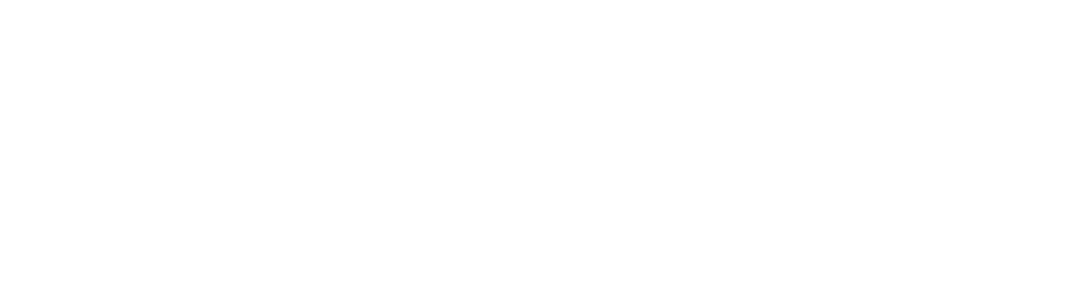
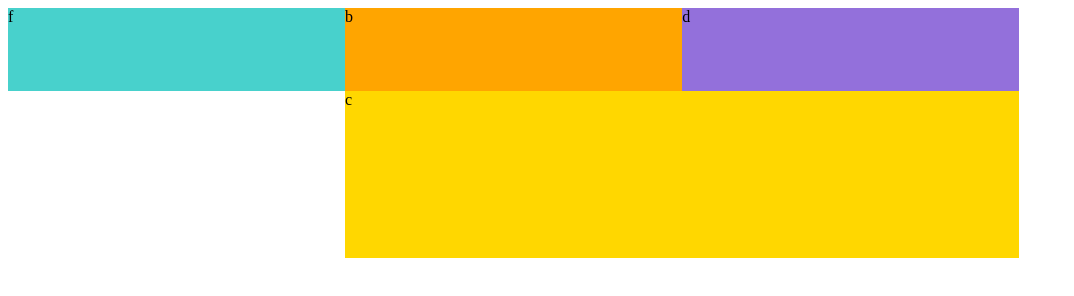
Before and after one commit to Mar838/ejerciciogrupofsd4, a plain HTML site: page html/index.html in a window 1280 px wide. Shown: the whole page, without its empty margins (0-1074 px from the left). Drawn offline with Linux system fonts and the light colour scheme.

Commit message:
prmieros formatos al grid

```diff
--- /dev/null
+++ b/css/style.css
@@ -0,0 +1,44 @@
+.grid{
+    display: grid;
+    grid-template-columns: 1fr 1fr 1fr;
+    grid-template-rows: 1fr 1fr 1fr;
+    width: 80%;
+    height: 250px;
+    grid-template-areas: "a b d"
+    "e c c"
+    "f c c";
+}
+
+.a{
+    grid-area: a;
+    background-color: mediumaquamarine;
+
+}
+
+.b{
+    grid-area: b;
+    background-color: orange;
+
+}
+
+.c{
+    grid-area: c;
+    background-color:gold;
+
+}
+
+.d{
+    grid-area: d;
+    background-color: mediumpurple;
+
+}
+.e{
+    grid-area: a;
+    background-color: mediumvioletred;
+
+}
+.f{
+    grid-area: a;
+    background-color: mediumturquoise;
+
+}
--- a/html/index.html
+++ b/html/index.html
@@ -5,8 +5,19 @@
     <meta http-equiv="X-UA-Compatible" content="IE=edge">
     <meta name="viewport" content="width=device-width, initial-scale=1.0">
     <title>Document</title>
+    <link rel="stylesheet" href="../css/style.css">
 </head>
 <body>
-
+    <main>
+        <div class="grid">
+                <div class="a">A</div>
+                <div class="b">b</div>
+                <div class="c">c</div>
+                <div class="d">d</div>
+                <div class="e">e</div>
+                <div class="f">f</div>
+            </div>
+        </div>
+    </main>
 </body>
 </html>
```
